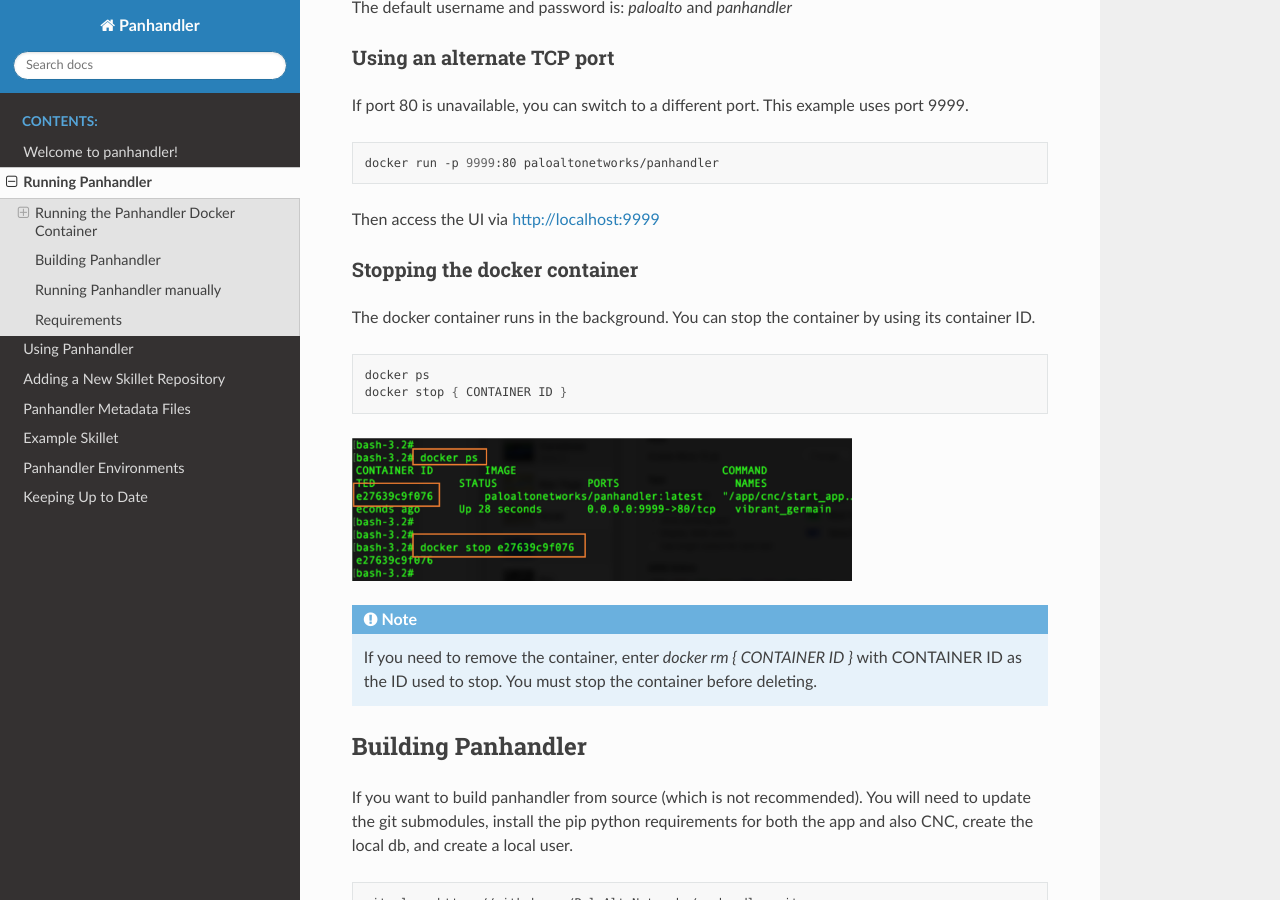
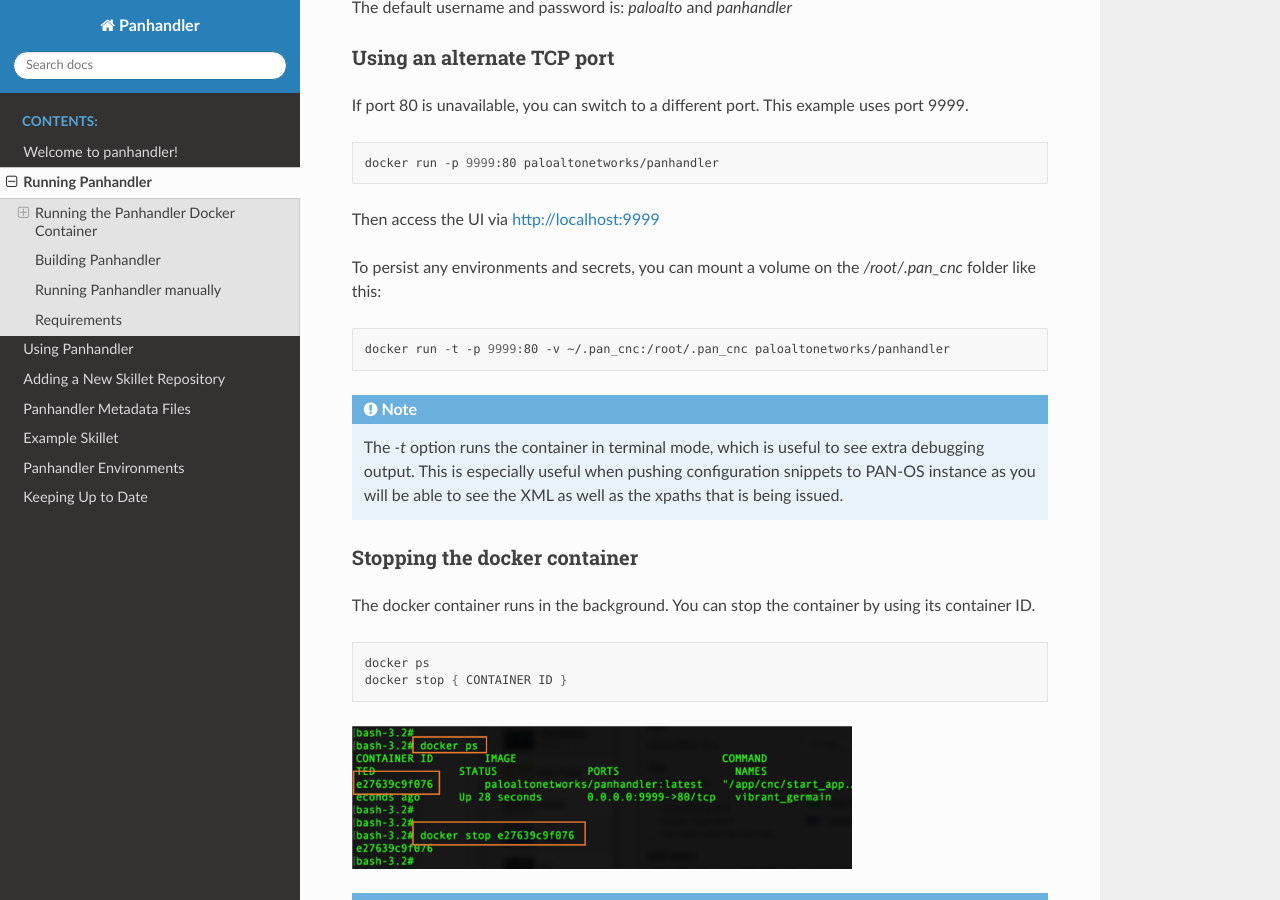
Before and after one commit to PaloAltoNetworks/panhandler, a Sphinx documentation site: the page built from docs/running.rst, in a window 1280 px wide and 900 px high, scrolled down 481 px. Built offline with Sphinx 7.4.7 and the Read the Docs theme 2.0.0, drawn with Linux system fonts in a browser that asks for light colours.

Commit message:
update running docs

```diff
--- a/docs/running.rst
+++ b/docs/running.rst
@@ -29,6 +29,18 @@
     docker run -p 9999:80 paloaltonetworks/panhandler
 
 Then access the UI via http://localhost:9999
+
+To persist any environments and secrets, you can mount a volume on the `/root/.pan_cnc` folder like this:
+
+.. code-block:: bash
+
+    docker run -t -p 9999:80 -v ~/.pan_cnc:/root/.pan_cnc paloaltonetworks/panhandler
+
+.. Note::
+
+    The `-t` option runs the container in terminal mode, which is useful to see extra debugging output. This is
+    especially useful when pushing configuration snippets to PAN-OS instance as you will be able to see the XML
+    as well as the xpaths that is being issued.
 
 
 Stopping the docker container
```
